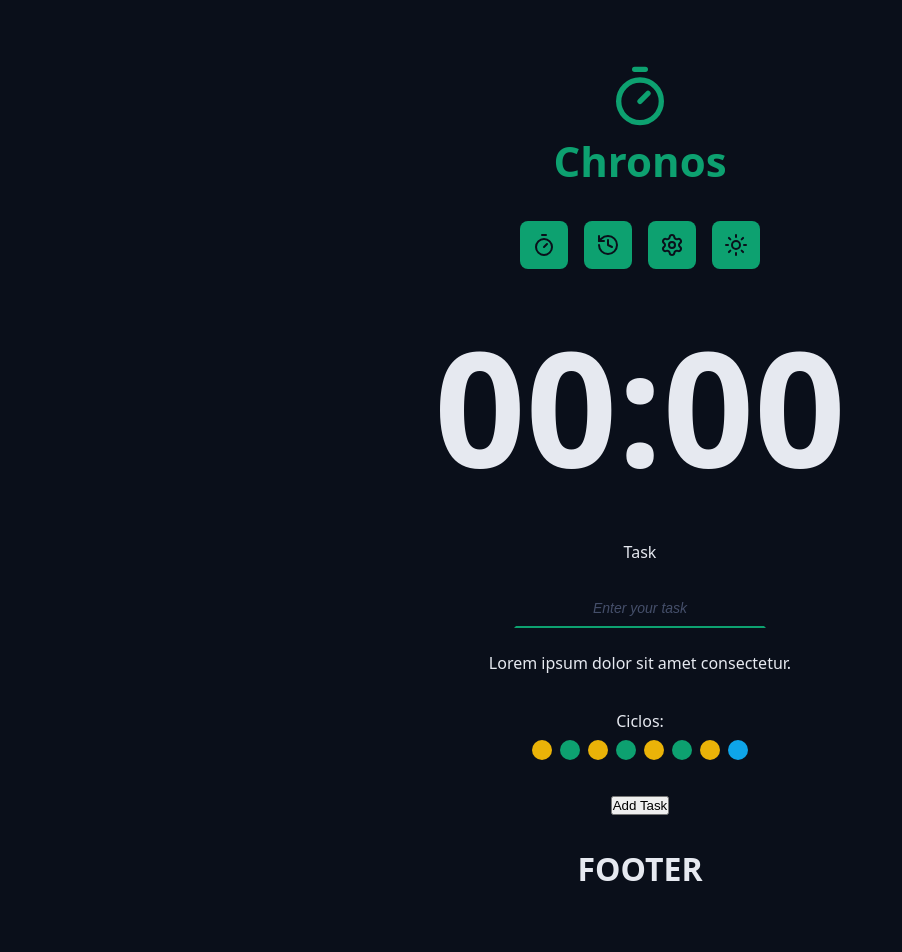
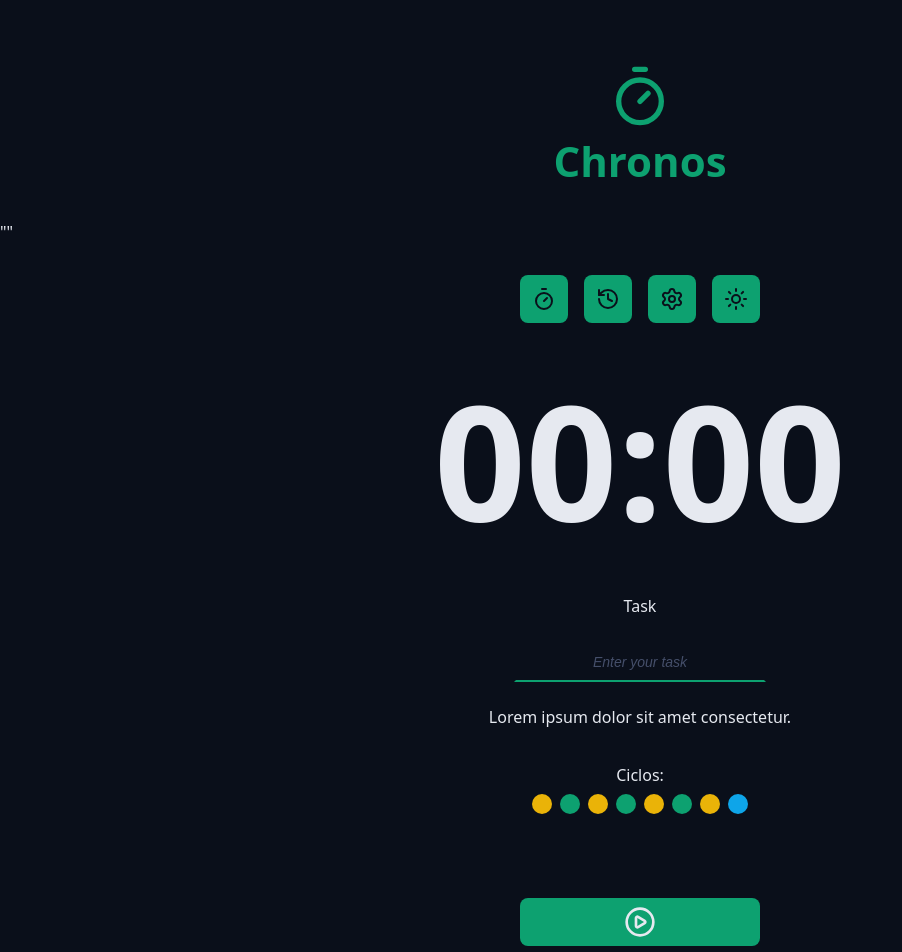
Before and after one commit to jtigik/REACT-Projs, a React (Vite) app in the folder Pomodoro/Pomodoro-Prototype/: page / in a window 1280 px wide. Shown: the top 952 px of the page, without its empty margins (0-902 px from the left). Before the commit the page ends 922 px from the top, so only its background shows below. Built offline with nearby package versions, Linux system fonts and the light colour scheme.

Commit message:
Create 'DefaultButton' component

```diff
--- a/Pomodoro/Pomodoro-Prototype/src/App.tsx
+++ b/Pomodoro/Pomodoro-Prototype/src/App.tsx
@@ -1,6 +1,8 @@
+import { PlayCircleIcon } from "lucide-react";
 import { Container } from "./components/Container";
 import { CountDown } from "./components/CountDown";
 import { Cycles } from "./components/Cycles";
+import { DefaultButton } from "./components/DefaultButton";
 import { DefaultInput } from "./components/DefaultInput";
 import { Heading } from "./components/Heading";
 import { Logo } from "./components/Logo";
@@ -15,7 +17,7 @@
         <>
             <Container>
                 <Logo />
-            </Container>
+            </Container>""
 
             <Container>
                 <Menu />
@@ -43,7 +45,7 @@
                         <Cycles />
                     </div>
                     <div className="formRow">
-                        <button type="submit">Add Task</button>
+                        <DefaultButton icon={<PlayCircleIcon/>} />
                     </div>
                 </form>
             </Container>
--- /dev/null
+++ b/Pomodoro/Pomodoro-Prototype/src/components/DefaultButton/index.tsx
@@ -0,0 +1,20 @@
+import styles from "./styles.module.css";
+
+type DefaultButtonProps = {
+    icon: React.ReactNode;
+    color?: 'green' | 'red';
+} & React.ComponentProps<'button'>;
+
+export function DefaultButton({
+    icon,
+    color = 'green',
+    ...rest
+}: DefaultButtonProps) {
+    return (
+        <>
+            <button className={`${styles.button} ${styles[color]}`} {...rest} >
+                {icon}
+            </button>
+        </>
+    );
+}
--- /dev/null
+++ b/Pomodoro/Pomodoro-Prototype/src/components/DefaultButton/styles.module.css
@@ -0,0 +1,33 @@
+.button {
+    border: none;
+    background: var(--primary);
+    color: var(--text-over-primary);
+    display: flex;
+    align-items: center;
+    justify-content: center;
+    min-width: 24rem;
+    padding: 0.8rem;
+    border-radius: 0.8rem;
+    cursor: pointer;
+    margin: 4.8rem 0;
+    transition: all 0.1s ease-in-out;
+}
+
+.button svg {
+    width: 3.2rem;
+    height: 3.2rem;
+}
+
+.button:hover {
+    filter: brightness(0.8);
+}
+
+.red {
+    background: var(--error);
+    color: var(--text-over-primary);
+}
+
+.green {
+    background: var(--primary);
+    color: var(--text-over-error);
+}
```
